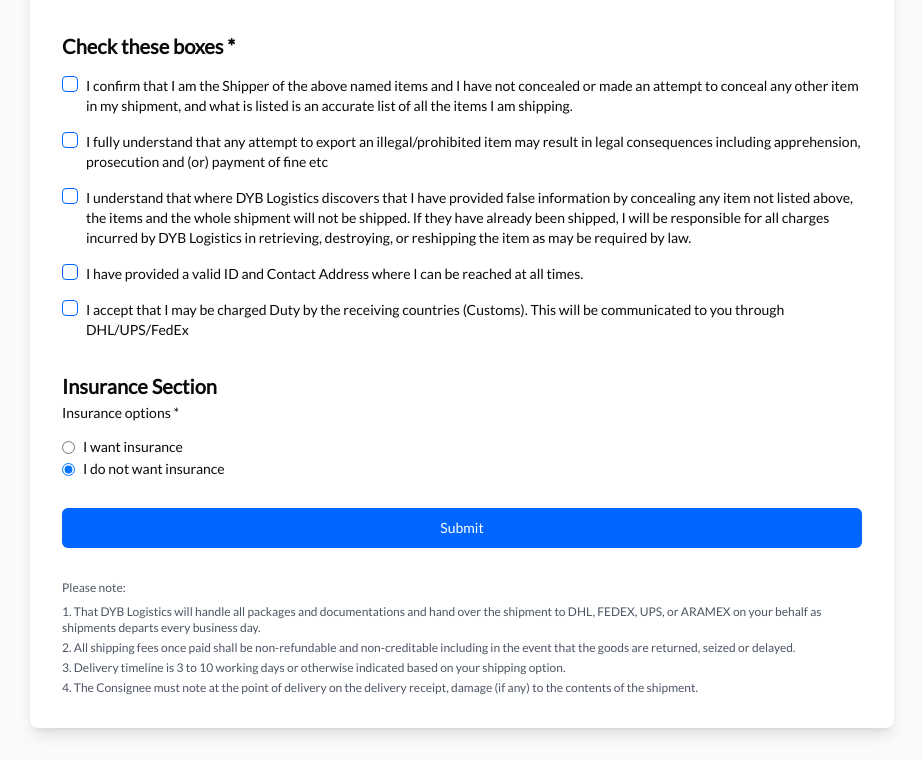
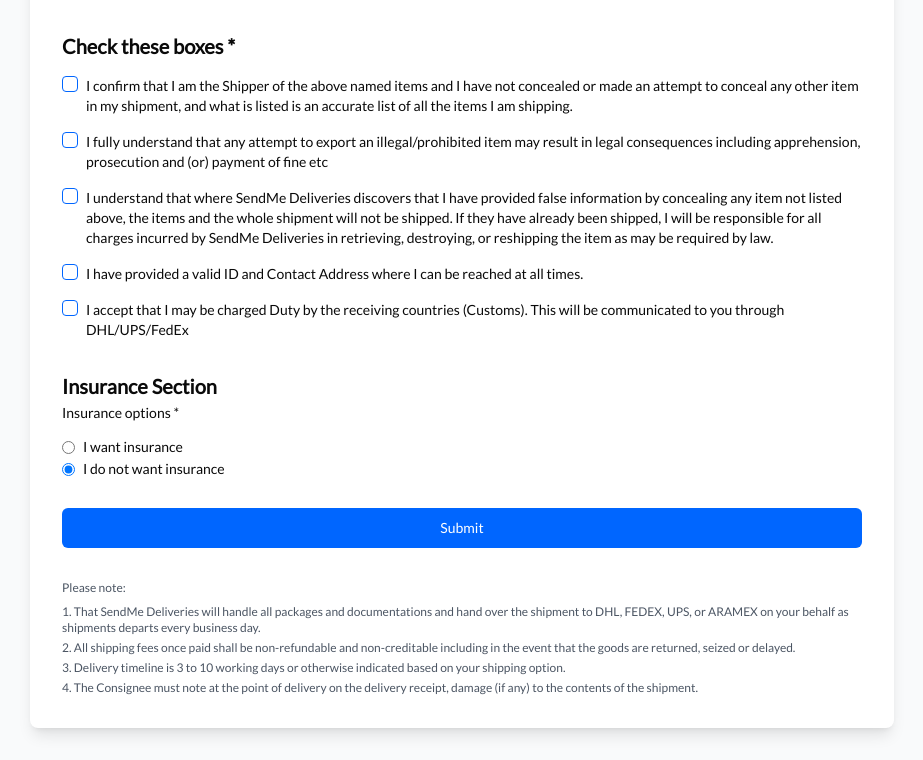
Before and after one commit to Tolushawlar/sendme, a Next.js app: page /export-declaration in a window 1280 px wide. Shown: the part 1746-2506 px from the top of the page, without its empty margins (178-1101 px from the left). Built offline with nearby package versions, Linux system fonts and the light colour scheme; no server answers; a web font is replaced by a local one.

Commit message:
export declarations v6

```diff
--- a/app/export-declaration/page.tsx
+++ b/app/export-declaration/page.tsx
@@ -149,11 +149,11 @@ export default function ExportDeclarationPage() {
                     <SelectValue placeholder="Select shipping option" />
                   </SelectTrigger>
                   <SelectContent>
-                    <SelectItem value="DYB Express (3-5 working days)">DYB Express (3-5 working days)</SelectItem>
-                    <SelectItem value="DYB Express Saver (3-7 working days)">DYB Express Saver (3-7 working days)</SelectItem>
-                    <SelectItem value="DYB Standard Plus (4-8 working days)">DYB Standard Plus (4-8 working days)</SelectItem>
-                    <SelectItem value="DYB Saver (3-10 working days)">DYB Saver (3-10 working days)</SelectItem>
-                    <SelectItem value="DYB Basic Plus (3-10 working days)">DYB Basic Plus (3-10 working days)</SelectItem>
+                    <SelectItem value="SendMe Express (3-5 working days)">SendMe Express (3-5 working days)</SelectItem>
+                    <SelectItem value="SendMe Express Saver (3-7 working days)">SendMe Express Saver (3-7 working days)</SelectItem>
+                    <SelectItem value="SendMe Standard Plus (4-8 working days)">SendMe Standard Plus (4-8 working days)</SelectItem>
+                    <SelectItem value="SendMe Saver (3-10 working days)">SendMe Saver (3-10 working days)</SelectItem>
+                    <SelectItem value="SendMe Basic Plus (3-10 working days)">SendMe Basic Plus (3-10 working days)</SelectItem>
                     <SelectItem value="AIR CARGO (9-15 working days)">AIR CARGO (9-15 working days)</SelectItem>
                     <SelectItem value="SEA CARGO (8-12 weeks)">SEA CARGO (8-12 weeks)</SelectItem>
                   </SelectContent>
@@ -313,7 +313,7 @@ export default function ExportDeclarationPage() {
                     onCheckedChange={(checked) => setValue("confirmedFalseInfo", !!checked)}
                   />
                   <Label className="text-sm">
-                    I understand that where DYB Logistics discovers that I have provided false information by concealing any item not listed above, the items and the whole shipment will not be shipped. If they have already been shipped, I will be responsible for all charges incurred by DYB Logistics in retrieving, destroying, or reshipping the item as may be required by law.
+                    I understand that where SendMe Deliveries discovers that I have provided false information by concealing any item not listed above, the items and the whole shipment will not be shipped. If they have already been shipped, I will be responsible for all charges incurred by SendMe Deliveries in retrieving, destroying, or reshipping the item as may be required by law.
                   </Label>
                 </div>
                 {errors.confirmedFalseInfo && <p className="text-red-500 text-sm">{errors.confirmedFalseInfo.message}</p>}
@@ -377,7 +377,7 @@ export default function ExportDeclarationPage() {
           <div className="mt-8 text-xs text-gray-600 space-y-2">
             <p>Please note:</p>
             <ol className="list-decimal list-inside space-y-1">
-              <li>That DYB Logistics will handle all packages and documentations and hand over the shipment to DHL, FEDEX, UPS, or ARAMEX on your behalf as shipments departs every business day.</li>
+              <li>That SendMe Deliveries will handle all packages and documentations and hand over the shipment to DHL, FEDEX, UPS, or ARAMEX on your behalf as shipments departs every business day.</li>
               <li>All shipping fees once paid shall be non-refundable and non-creditable including in the event that the goods are returned, seized or delayed.</li>
               <li>Delivery timeline is 3 to 10 working days or otherwise indicated based on your shipping option.</li>
               <li>The Consignee must note at the point of delivery on the delivery receipt, damage (if any) to the contents of the shipment.</li>
```
